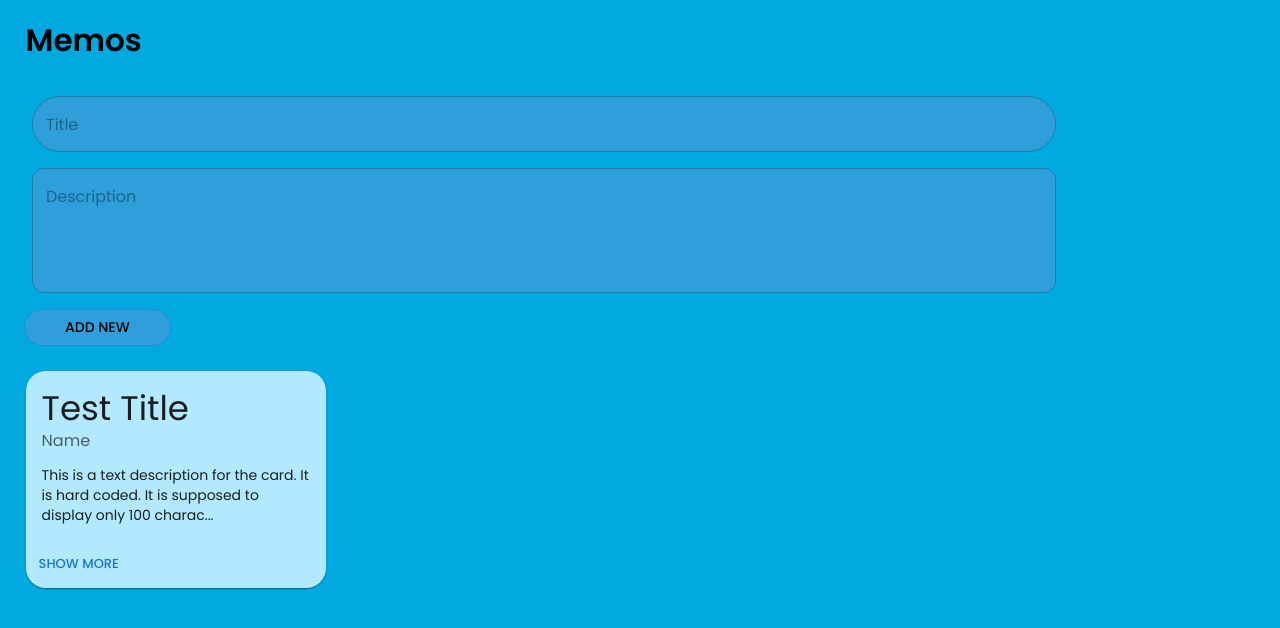
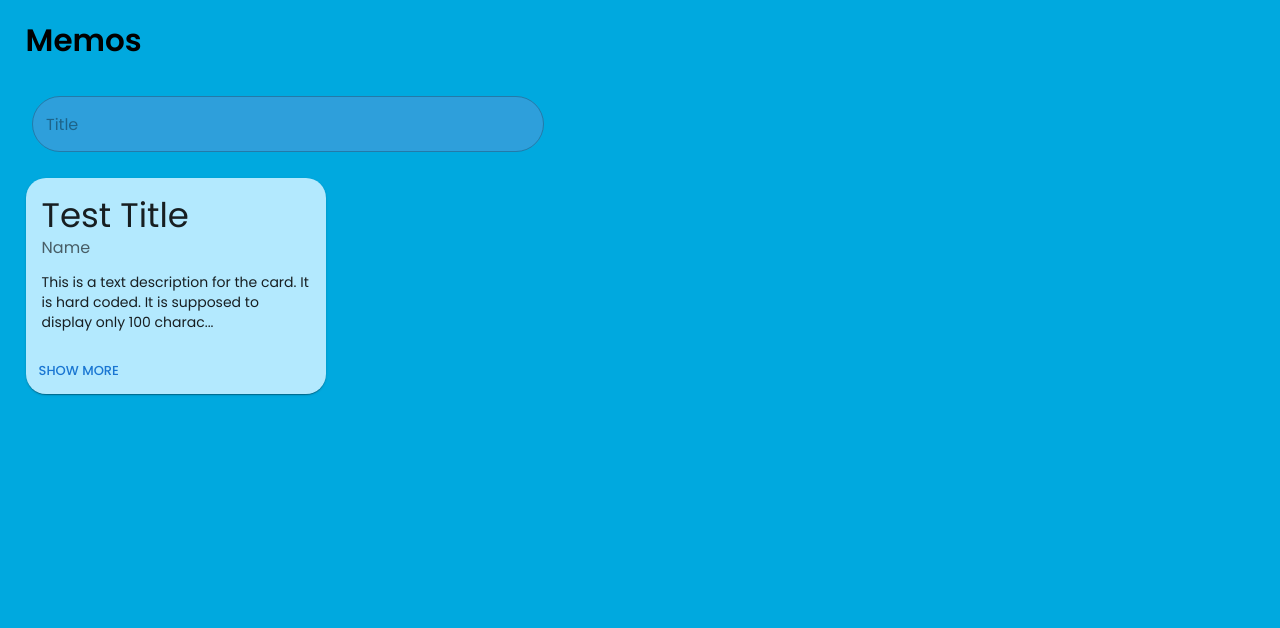
Before and after one commit to fcodelabs/training-web, a React (Create React App) app: page / in a window 1280 px wide. Shown: the top 628 px of the page. Built offline with nearby package versions, Linux system fonts and the light colour scheme.

Commit message:
added validation

```diff
--- a/src/components/AddCardForm.js
+++ b/src/components/AddCardForm.js
@@ -1,15 +1,32 @@
-import { Button, TextField, Box, FormGroup } from "@mui/material";
+import { Button, TextField, Box } from "@mui/material";
 import { useState } from "react";
 
 const AddCardForm = () => {
-    const [title, setTitle] = useState();
-    const [description, setDescription] = useState();
+    const [showCollapsed, setShowCollapsed] = useState(false);
+    const [title, setTitle] = useState("");
+    const [description, setDescription] = useState("");
 
     const handleTitleChange = (event) => {
         setTitle(event.target.value);
     };
     const handleDescriptionChange = (event) => {
         setDescription(event.target.value);
+    };
+
+    const handleSubmit = (event) => {
+        event.preventDefault();
+
+        if (title === "") {
+            console.log("Enter Title");
+            return;
+        }
+        if (description === "") {
+            console.log("Enter Description");
+            return;
+        }
+
+        setTitle("");
+        setDescription("");
     };
 
     return (
@@ -26,23 +43,22 @@ const AddCardForm = () => {
                 },
             }}
         >
-            <FormGroup>
             <TextField
                 sx={{
                     "& .MuiOutlinedInput-root": {
                         borderRadius: 10,
                         backgroundColor: "#2E9FDB",
-                            width: "80%",
+                        minWidth: "40%",
                     },
                 }}
                 placeholder="Title"
                 variant="outlined"
                 value={title}
-                    onFocus={() => {
-                        console.log("Expand form fields on focus");
-                    }}
+                onClick={() => setShowCollapsed(true)}
                 onChange={handleTitleChange}
             />
+            {showCollapsed ? (
+                <>
                     <TextField
                         sx={{
                             "& .MuiOutlinedInput-root": {
@@ -58,7 +74,6 @@ const AddCardForm = () => {
                         multiline
                         minRows={4}
                     />
-            </FormGroup>
                     <Button
                         sx={{
                             ml: 3,
@@ -71,14 +86,12 @@ const AddCardForm = () => {
                         }}
                         type="Submit"
                         variant="outlined"
-                onClick={(event) => {
-                    event.preventDefault();
-                    console.log("Title -", title);
-                    console.log("Description -", description);
-                }}
+                        onClick={handleSubmit}
                     >
                         Add New
                     </Button>
+                </>
+            ) : null}
         </Box>
     );
 };
```
Lines whose indentation alone changed are shown as unchanged.
